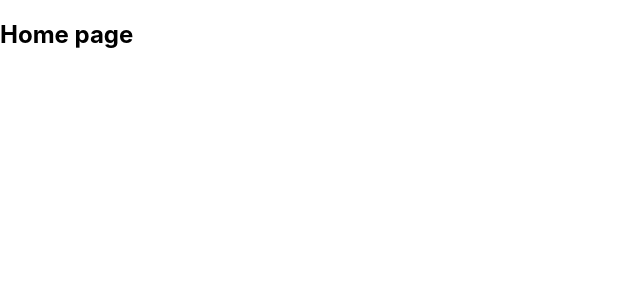
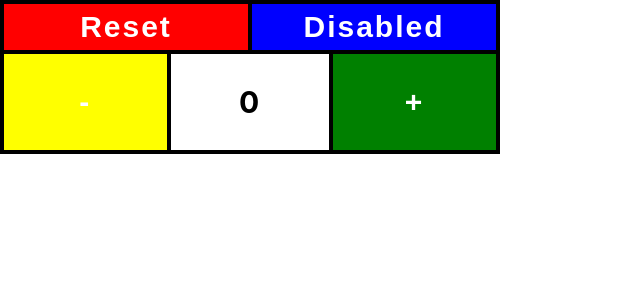
Before and after one commit to AllaDihtiarova/MyApp, a React (Create React App) app: page / in a window 1280 px wide. Shown: the top 300 px of the page, without its empty margins (0-640 px from the left). Built offline with nearby package versions, Linux system fonts and the light colour scheme.

Commit message:
Was fixed counter

```diff
--- a/src/App.js
+++ b/src/App.js
@@ -5,7 +5,7 @@ import { About } from './components/About';
 import { Blog } from './components/Blog';
 import { Contact } from './components/Contact';
 import { Help } from './components/Help';
-import { Counter } from './components/Counter';
+import { Library } from './screens/Library';
 
 export const App = () => {
 
@@ -16,12 +16,12 @@ export const App = () => {
       <BrowserRouter>
 
         <Routes>
-          <Route path="/" element={<HomePage />} />
+          <Route path="/" element={<Library />} />
+          <Route path="/homepage" element={<HomePage />} />
           <Route path="/about" element={<About />} />
           <Route path="/blog" element={<Blog />} />
           <Route path="/contact" element={<Contact />} />
           <Route path="/help" element={<Help />} />
-          <Route path="/counter" element={<Counter />} />
         </Routes>
 
       </BrowserRouter>
--- a/src/components/Counter.js
+++ b/src/components/Counter.js
@@ -1,39 +1,73 @@
-import { useState } from 'react';
-import styles from "../styles/components/Counter.module.css"
+import styles from '../styles/components/Counter.module.css';
 
-export const Counter = () => {
+export const Counter = props => {
+  const {
+    counter,
+    isDisabled,
+    handleIncrement,
+    handleDecrement,
+    handleReset,
+    handleSwitch,
+  } = props;
 
-  // const [counter, setCounter] = useState(JSON.parse(window.localStorage.getItem("counter")) ?? 0);
-  const [counter, setCounter] = useState(0)
-  const [disabled, setDisabled] = useState(true)
+  const getColor = () => {
+    if (counter > 0) {
+      return 'green';
+    } else if (counter < 0) {
+      return 'red';
+    } else {
+      return 'black';
+    }
 
-  const handleCounterIncrement = () => {
-    setCounter(state => state + 1);
+    // color: counter > 0 ? 'green' : 'red'
+  };
+  const getBackgroundReset = { backgroundColor: isDisabled ? 'red' : 'gray' };
+  const getBackgroundDecrement = {
+    backgroundColor: isDisabled ? 'yellow' : 'gray',
+  };
+  const getBackgroundIncrement = {
+    backgroundColor: isDisabled ? 'green' : 'gray',
   };
 
-  const handleCounterDecrement = () => {
-    setCounter(state => state - 1);
-  };
-
-  const handleReset = () => {
-    setCounter(0)
-  }
-
-  const handleDisabled = () => {
-    setDisabled(!disabled)
-  }
-
   return (
-    <div style={{border: "2px solid black", width: "304px"}}>
-    <div className={styles.container}>
-      <button type="button" onClick={handleReset} className={styles.button} style={{ backgroundColor: "red" }}>Reset</button>
-      <button type="button" onClick={handleDisabled} className={styles.button} style={{ backgroundColor: "blue" }}>{ disabled ? "Disabled" : "Enabled"}</button>
-    </div >
-    <div className={styles.container}>
-      <button type="button" onClick={disabled ? handleCounterDecrement : console.log("нажмите кнопку Enable")} className={disabled ? styles.counterDecrement : styles.toggle} >-</button>
-      <div className={styles.counter} style={{color: (counter<0) ? "red" : "green"}}>{ counter }</div>
-      <button type="button" onClick={disabled ? handleCounterIncrement : console.log("нажмите кнопку Enable")} className={disabled ? styles.counterIncrement : styles.toggle}>+</button>
-      </div >
+    <div className={styles.borderContainer}>
+      <div className={styles.container}>
+        <button
+          type="button"
+          disabled={!isDisabled}
+          onClick={handleReset}
+          className={styles.button}
+          style={getBackgroundReset}
+        >
+          Reset
+        </button>
+        <button type="button" onClick={handleSwitch} className={styles.button}>
+          {isDisabled ? 'Disabled' : 'Enabled'}
+        </button>
+      </div>
+      <div className={styles.container}>
+        <button
+          type="button"
+          disabled={!isDisabled}
+          onClick={handleDecrement}
+          className={styles.counter}
+          style={getBackgroundDecrement}
+        >
+          -
+        </button>
+        <div className={styles.counter} style={{ color: getColor() }}>
+          {counter}
+        </div>
+        <button
+          type="button"
+          disabled={!isDisabled}
+          onClick={handleIncrement}
+          className={styles.counter}
+          style={getBackgroundIncrement}
+        >
+          +
+        </button>
+      </div>
     </div>
   );
-}
+};
--- /dev/null
+++ b/src/screens/Library.js
@@ -0,0 +1,34 @@
+import { useState } from 'react';
+import { Counter } from "../components/Counter";
+
+export const Library = () => {
+   const [counter, setCounter] = useState(0)
+   const [isDisabled, setIsDisabled] = useState(true)
+
+  const handleCounter = (type) => () => {
+    switch (type) {
+      case "increment":
+        return setCounter(counter + 1);
+      case "decrement":
+        return setCounter(counter - 1);
+      case "reset":
+        return setCounter(0);
+      case "switch":
+        return setIsDisabled(!isDisabled);
+      default:
+        return null
+    }
+  }
+
+  return (
+    <div>
+      <Counter
+        counter={counter}
+        isDisabled={isDisabled}
+        handleIncrement={handleCounter("increment")}
+        handleDecrement={handleCounter("decrement")}
+        handleReset={handleCounter("reset")}
+        handleSwitch={handleCounter("switch")} />
+    </div>
+  )
+}
--- a/src/styles/components/Counter.module.css
+++ b/src/styles/components/Counter.module.css
@@ -1,75 +1,37 @@
+.borderContainer {
+  border: 2px solid black;
+  width: 500px;
+}
+
 .container {
   display: flex;
 }
 
 .button {
+  flex: 1 50%;
   padding: 0;
-  font: inherit;
   height: 50px;
-  width: 150px;
+
   border: 2px solid black;
-  color: white;
+  background-color: blue;
+
   font-weight: 700;
   font-size: 30px;
-	letter-spacing: 2px;
-	text-align: center;
+  letter-spacing: 2px;
+  text-align: center;
+  color: white;
 }
 
 .counter {
+  flex: 1 50%;
   display: flex;
   justify-content: center;
   align-items: center;
-  font: inherit;
   height: 100px;
-  width: 100px;
+
   border: 2px solid black;
   font-weight: 700;
   font-size: 30px;
-	letter-spacing: 2px;
-	text-align: center;
-}
-
-.counterDecrement {
-  display: table-cell;
-  vertical-align: middle;
-  font: inherit;
-  height: 100px;
-  width: 100px;
-  border: 2px solid black;
-  font-weight: 700;
-  font-size: 30px;
-	letter-spacing: 2px;
-	text-align: center;
-  background-color: yellow;
+  letter-spacing: 2px;
   color: white;
 }
-
-.counterIncrement {
-  display: table-cell;
-  vertical-align: middle;
-  font: inherit;
-  height: 100px;
-  width: 100px;
-  border: 2px solid black;
-  font-weight: 700;
-  font-size: 30px;
-	letter-spacing: 2px;
-	text-align: center;
-  background-color: green;
-  color: white;
-}
-
-.toggle {
-  display: table-cell;
-  vertical-align: middle;
-  font: inherit;
-  height: 100px;
-  width: 100px;
-  border: 2px solid black;
-  font-weight: 700;
-  font-size: 30px;
-	letter-spacing: 2px;
-	text-align: center;
-  background-color: gray;
-  color: white
-}
```
Also changed, not shown: .prettierrc.json (added).
